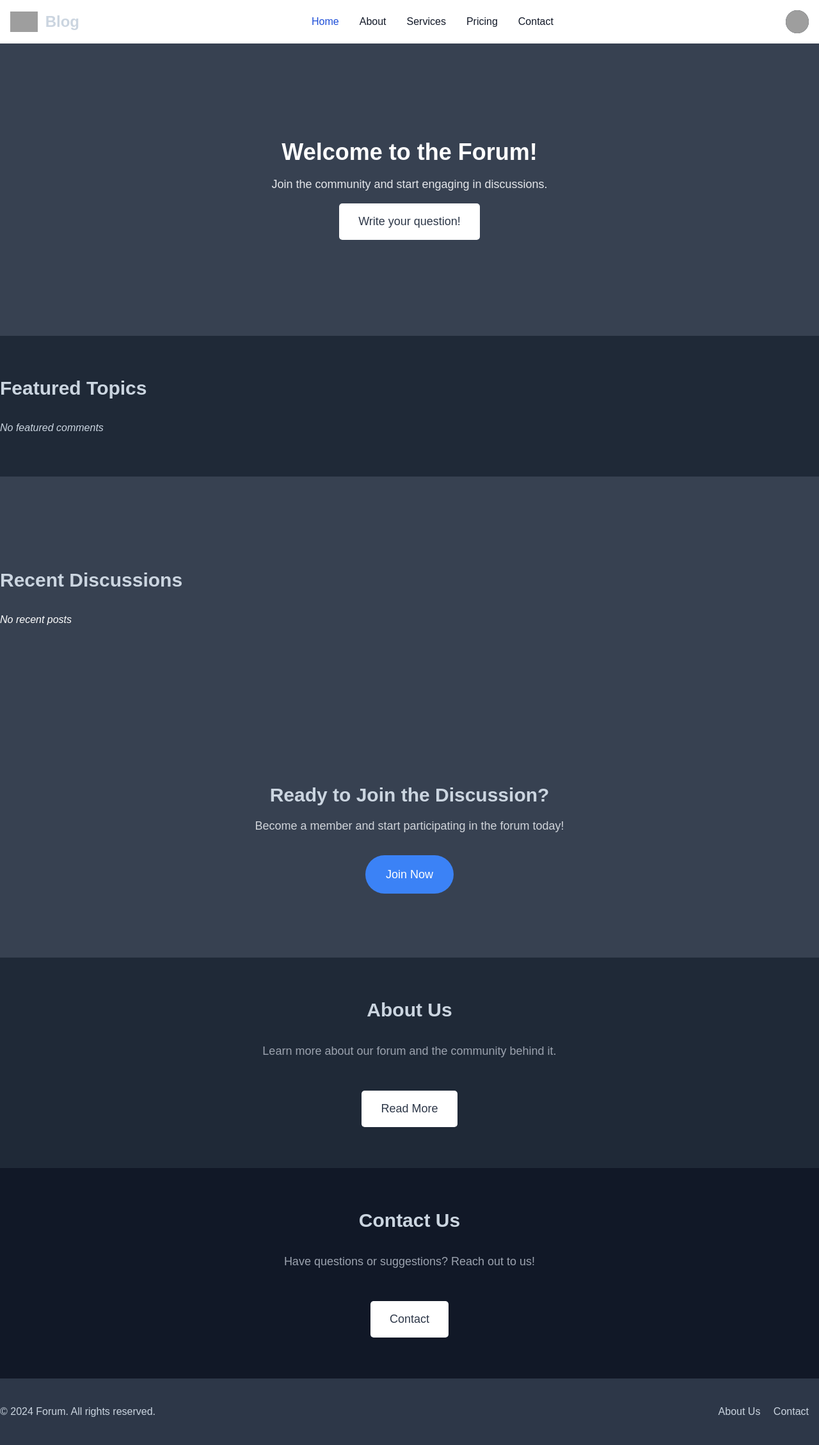
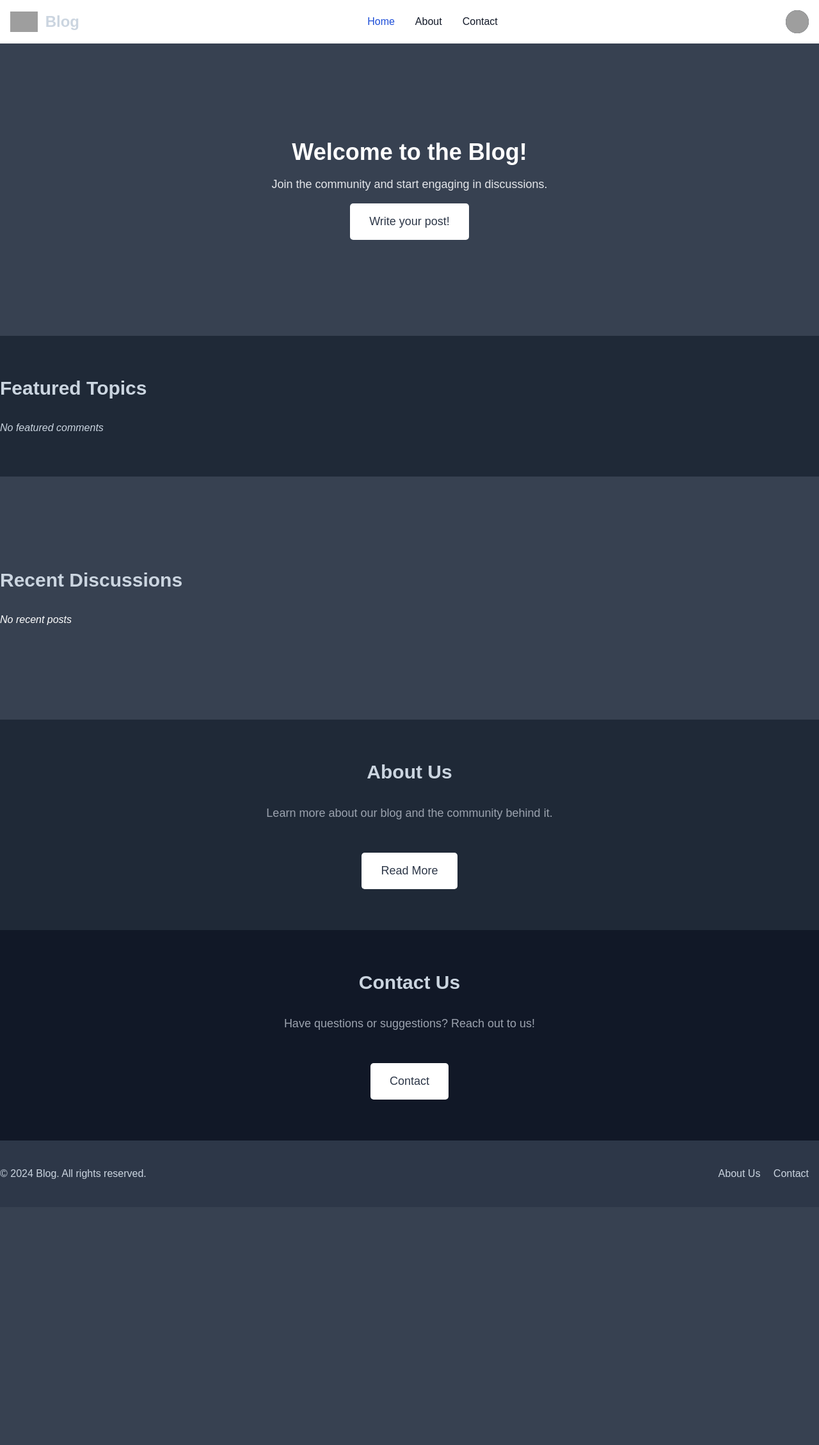
Before and after one commit to Maxix25/Blog, a Django app: page / in a window 1280 px wide. Shown: the whole page at 64% size. After the commit the page ends 1843 px from the top, so only its background shows below. Run offline with Django 4.2, Linux system fonts and the light colour scheme; the visitor is signed in with stand-in values (Sample User, id 1); data that the repository does not hold is empty; some libraries are stand-ins or nearby versions; grey boxes are pictures that could not be loaded.

Commit message:
Fix navbar links and homepage

```diff
--- a/authentication/templates/base.html
+++ b/authentication/templates/base.html
@@ -62,12 +62,6 @@
       </li>
       <li>
         <a href="#" class="block py-2 px-3 text-gray-900 rounded hover:bg-gray-100 md:hover:bg-transparent md:hover:text-blue-700 md:p-0 dark:text-white md:dark:hover:text-blue-500 dark:hover:bg-gray-700 dark:hover:text-white md:dark:hover:bg-transparent dark:border-gray-700">About</a>
-      </li>
-      <li>
-        <a href="#" class="block py-2 px-3 text-gray-900 rounded hover:bg-gray-100 md:hover:bg-transparent md:hover:text-blue-700 md:p-0 dark:text-white md:dark:hover:text-blue-500 dark:hover:bg-gray-700 dark:hover:text-white md:dark:hover:bg-transparent dark:border-gray-700">Services</a>
-      </li>
-      <li>
-        <a href="#" class="block py-2 px-3 text-gray-900 rounded hover:bg-gray-100 md:hover:bg-transparent md:hover:text-blue-700 md:p-0 dark:text-white md:dark:hover:text-blue-500 dark:hover:bg-gray-700 dark:hover:text-white md:dark:hover:bg-transparent dark:border-gray-700">Pricing</a>
       </li>
       <li>
         <a href="#" class="block py-2 px-3 text-gray-900 rounded hover:bg-gray-100 md:hover:bg-transparent md:hover:text-blue-700 md:p-0 dark:text-white md:dark:hover:text-blue-500 dark:hover:bg-gray-700 dark:hover:text-white md:dark:hover:bg-transparent dark:border-gray-700">Contact</a>
--- a/staticpages/templates/index.html
+++ b/staticpages/templates/index.html
@@ -135,7 +135,7 @@
 </script>
 
 {% endblock head %}
-{% block title %} Forum - Home {% endblock title %}
+{% block title %} Blog - Home {% endblock title %}
 {% block body %}
 
 <!-- Fixed Message -->
@@ -143,12 +143,12 @@
 
 <!-- Hero Section -->
 <section class="hero bg-gray-700" id="home">
-    <h1 class="text-4xl font-bold mb-4">Welcome to the Forum!</h1>
+    <h1 class="text-4xl font-bold mb-4">Welcome to the Blog!</h1>
     <p class="text-lg text-gray-200">
         Join the community and start engaging in discussions.
     </p>
     {% if user.is_authenticated %}
-        <a href="{% url 'create_post' %}" class="forum-link mt-4">Write your question!</a>
+        <a href="{% url 'create_post' %}" class="forum-link mt-4">Write your post!</a>
     {% else %}
         <a href="{% url 'register' %}" class="forum-link mt-4">Join Now!</a>
     {% endif %}
@@ -195,25 +195,27 @@
 </section>
 
 <!-- Call to Action Section -->
+{% if not user.is_authenticated %}
 <section class="bg-gray-700 call-to-action" id="cta">
     <div class="container mx-auto text-center">
         <h2 class="text-3xl font-bold mb-4">
             Ready to Join the Discussion?
         </h2>
         <p class="text-lg text-gray-300 mb-8">
-            Become a member and start participating in the forum today!
+            Become a member and start participating in the blog today!
         </p>
         <a href="#" class="inline-block px-8 py-4 bg-blue-500 text-white rounded-full text-lg hover:bg-blue-600">Join
             Now</a>
     </div>
 </section>
+{% endif %}
 
 <!-- About Us Section -->
 <section class="bg-gray-800 py-16" id="about">
     <div class="container mx-auto text-center">
         <h2 class="text-3xl font-bold mb-8">About Us</h2>
         <p class="text-lg text-gray-400 mb-8">
-            Learn more about our forum and the community behind it.
+            Learn more about our blog and the community behind it.
         </p>
         <a href="#" class="forum-link mt-4">Read More</a>
     </div>
@@ -234,7 +236,7 @@
 <footer class="footer">
     <div class="container mx-auto flex justify-between items-center">
         <div>
-            <p>&copy; 2024 Forum. All rights reserved.</p>
+            <p>&copy; 2024 Blog. All rights reserved.</p>
         </div>
         <div>
             <a href="#" class="mr-4">About Us</a>
```
